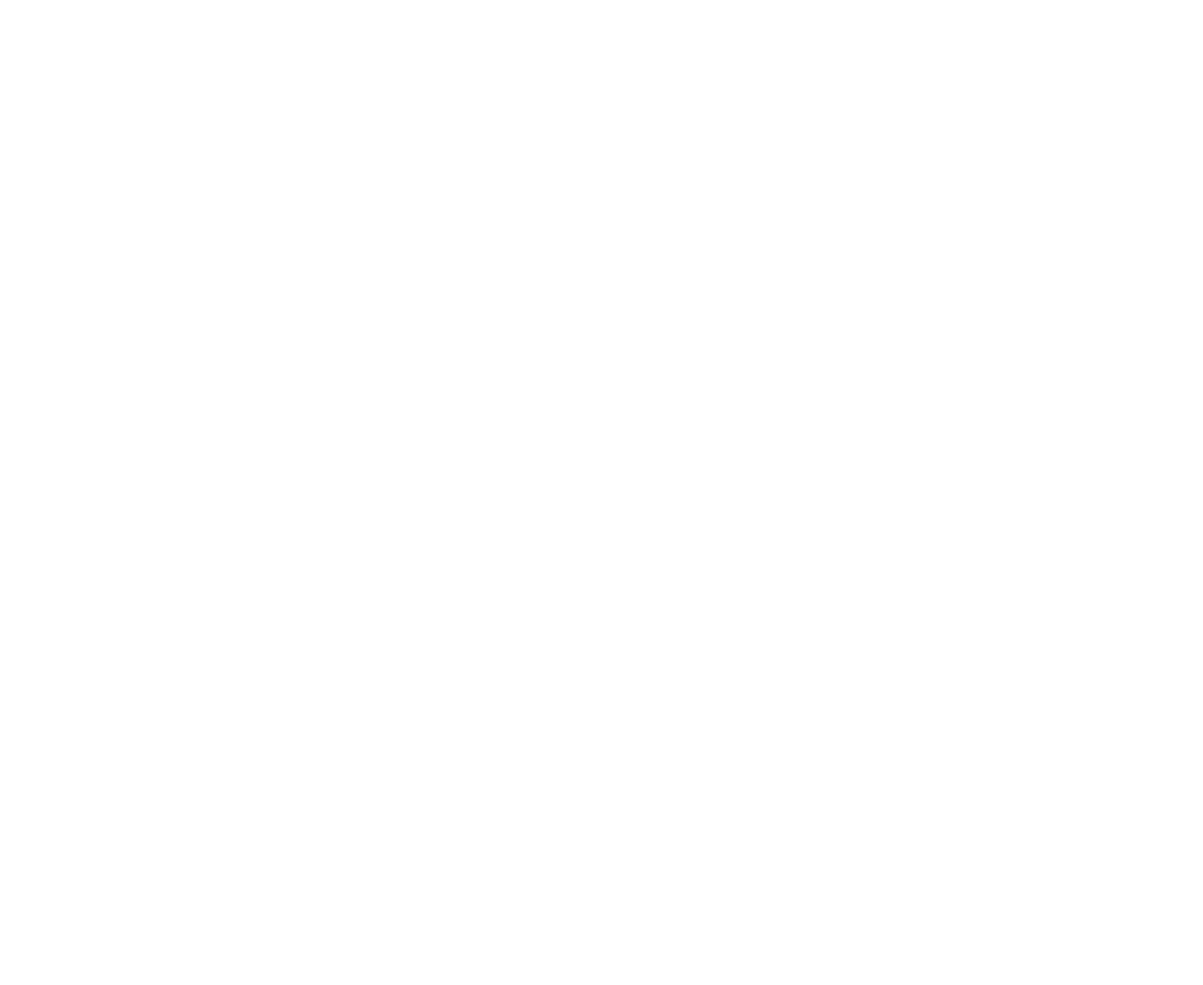
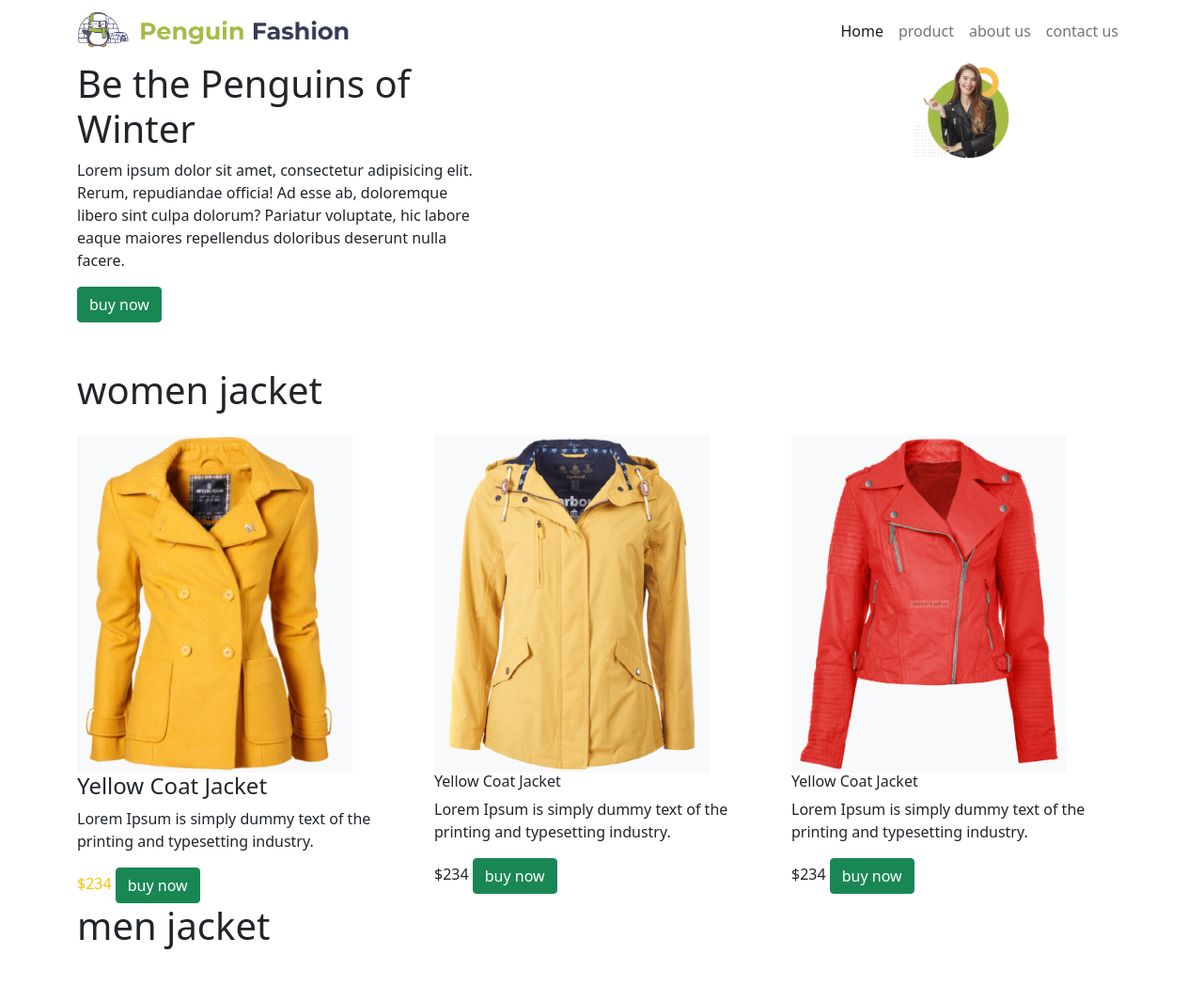
Before and after one commit to sayedalif/penguin-fasion, a plain HTML site: page index.html in a window 1280 px wide. Shown: the whole page at 94% size. Before the commit the page ends 800 px from the top, so only its background shows below. Drawn offline with nearby package versions, Linux system fonts and the light colour scheme.

Commit message:
women section added

```diff
--- a/index.html
+++ b/index.html
@@ -5,6 +5,183 @@
     <meta http-equiv="X-UA-Compatible" content="IE=edge" />
     <meta name="viewport" content="width=device-width, initial-scale=1.0" />
     <title>penguin-fasion</title>
+    <!-- * bootstrap online css link -->
+    <link
+      href="https://cdn.jsdelivr.net/npm/bootstrap@5.1.3/dist/css/bootstrap.min.css"
+      rel="stylesheet"
+      integrity="sha384-1BmE4kWBq78iYhFldvKuhfTAU6auU8tT94WrHftjDbrCEXSU1oBoqyl2QvZ6jIW3"
+      crossorigin="anonymous"
+    />
+
+    <!-- * bootstrap JS link -->
+
+    <script
+      defer
+      src="https://cdn.jsdelivr.net/npm/bootstrap@5.1.3/dist/js/bootstrap.bundle.min.js"
+      integrity="sha384-ka7Sk0Gln4gmtz2MlQnikT1wXgYsOg+OMhuP+IlRH9sENBO0LRn5q+8nbTov4+1p"
+      crossorigin="anonymous"
+    ></script>
   </head>
-  <body></body>
+  <body>
+    <header>
+      <nav class="navbar navbar-expand-lg navbar-light">
+        <div class="container">
+          <a class="navbar-brand" href="#"
+            ><img
+              src="images/logo.png"
+              class="img-fluid"
+              alt=""
+              width="291.11"
+              height="39.27"
+          /></a>
+          <button
+            class="navbar-toggler"
+            type="button"
+            data-bs-toggle="collapse"
+            data-bs-target="#navbarSupportedContent"
+            aria-controls="navbarSupportedContent"
+            aria-expanded="false"
+            aria-label="Toggle navigation"
+          >
+            <span class="navbar-toggler-icon"></span>
+          </button>
+          <div class="collapse navbar-collapse" id="navbarSupportedContent">
+            <ul class="navbar-nav ms-auto mb-2 mb-lg-0">
+              <li class="nav-item">
+                <a class="nav-link active" aria-current="page" href="#">Home</a>
+              </li>
+              <li class="nav-item">
+                <a class="nav-link" href="#">product</a>
+              </li>
+              <li class="nav-item">
+                <a class="nav-link">about us</a>
+              </li>
+              <li class="nav-item">
+                <a class="nav-link">contact us</a>
+              </li>
+            </ul>
+          </div>
+        </div>
+      </nav>
+    </header>
+
+    <!-- * main -->
+
+    <main>
+      <section class="container d-lg-flex">
+        <!-- * 1st row -->
+        <div class="row">
+          <div class="col-lg-6 col-sm-12">
+            <h1>Be the Penguins of Winter</h1>
+            <p>
+              Lorem ipsum dolor sit amet, consectetur adipisicing elit. Rerum,
+              repudiandae officia! Ad esse ab, doloremque libero sint culpa
+              dolorum? Pariatur voluptate, hic labore eaque maiores repellendus
+              doloribus deserunt nulla facere.
+            </p>
+            <button type="button" class="btn btn-success">buy now</button>
+          </div>
+        </div>
+        <!-- * 2nd row -->
+        <div class="row">
+          <div class="col-lg-6 col-sm-12">
+            <img
+              src="images/model.png"
+              class="img-fluid d-lg-none"
+              alt=""
+              width="361.21"
+              height="367.79"
+            />
+
+            <img
+              src="images/model.png"
+              class="img-fluid d-none d-lg-block"
+              alt=""
+              width="440.72px"
+              height="648.71px"
+            />
+          </div>
+        </div>
+      </section>
+
+      <!--* jacket section  -->
+      <section class="container mt-5 mb-5">
+        <!--
+          * women jacket
+          -->
+        <div>
+          <h1>women jacket</h1>
+          <div class="row">
+            <!-- * 1st-jacket -->
+            <div class="col-sm-12 col-lg-4 mt-3">
+              <img
+                src="images/jacket-1.png"
+                class="img-fluid bg-light"
+                alt=""
+                width="293px"
+                height="293px"
+              />
+              <h4>Yellow Coat Jacket</h4>
+              <p>
+                Lorem Ipsum is simply dummy text of the printing and typesetting
+                industry.
+              </p>
+
+              <span class="text-warning">$234</span>
+              <button type="button" class="btn btn-success me-auto">
+                buy now
+              </button>
+            </div>
+
+            <!-- * 2nd jacket -->
+            <div class="col-sm-12 col-lg-4 mt-3">
+              <img
+                src="images/jacket-2.png"
+                class="img-fluid bg-light"
+                alt=""
+                width="293px"
+                height="293px"
+              />
+              <h6>Yellow Coat Jacket</h6>
+              <p>
+                Lorem Ipsum is simply dummy text of the printing and typesetting
+                industry.
+              </p>
+
+              <span>$234</span>
+              <button type="button" class="btn btn-success">buy now</button>
+            </div>
+
+            <!-- * 3rd-jacket -->
+            <div class="col-sm-12 col-lg-4 mt-3">
+              <img
+                src="images/jacket-3.png"
+                class="img-fluid bg-light"
+                alt=""
+                width="293px"
+                height="293px"
+              />
+              <h6>Yellow Coat Jacket</h6>
+              <p>
+                Lorem Ipsum is simply dummy text of the printing and typesetting
+                industry.
+              </p>
+
+              <span>$234</span>
+              <button type="button" class="btn btn-success">buy now</button>
+            </div>
+          </div>
+        </div>
+        <!--
+          * men jacket
+         -->
+        <div>
+          <h1>men jacket</h1>
+          <div class="row">
+            <div class="col"></div>
+          </div>
+        </div>
+      </section>
+    </main>
+  </body>
 </html>
```
Also changed, not shown: 1 other file.
